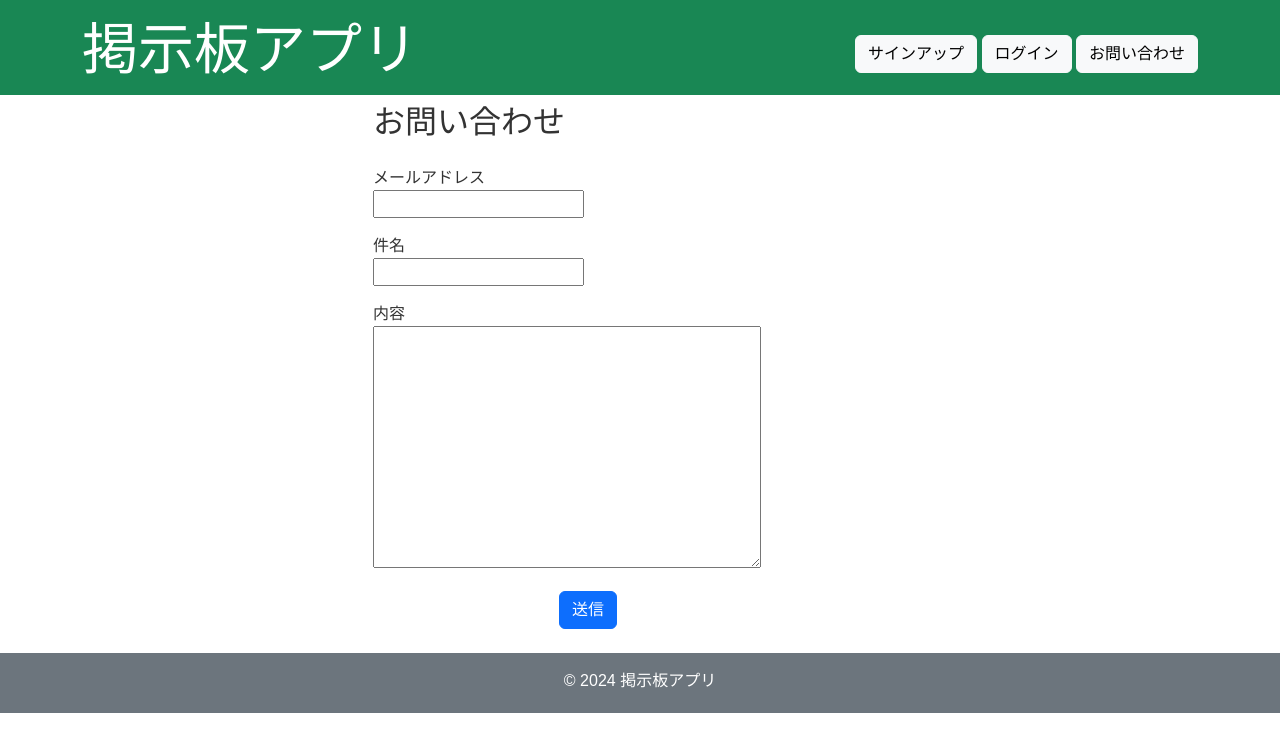
After one commit to engr-sng/board-app, a Django app: page /contact/ in a window 1280 px wide. The commit adds this page. Shown: the top 752 px of the page. Run offline with Django 5.2, Linux system fonts and the light colour scheme.

Commit message:
お問い合わせフォームの作成

```diff
--- a/app/forms.py
+++ b/app/forms.py
@@ -1,6 +1,6 @@
 # app/forms.py
 from django import forms
-from .models import Board, Comment, Favorite
+from .models import Board, Comment, Favorite, Contact
 from django.contrib.auth.forms import UserCreationForm
 from django.contrib.auth.models import User
 
@@ -26,3 +26,8 @@ class FavoriteForm(forms.ModelForm):
     class Meta:
         model = Favorite
         fields = ['board']
+
+class ContactForm(forms.ModelForm):
+    class Meta:
+        model = Contact
+        fields = ['title', 'message', 'email']
--- a/app/models.py
+++ b/app/models.py
@@ -30,3 +30,12 @@ class Favorite(models.Model):
 
     class Meta:
         unique_together = ('user', 'board')
+
+class Contact(models.Model):
+    title = models.CharField(max_length=100)
+    message = models.TextField()
+    email = models.EmailField()
+    created_at = models.DateTimeField(auto_now_add=True)
+
+    def __str__(self):
+        return self.title
--- a/app/urls.py
+++ b/app/urls.py
@@ -19,4 +19,6 @@ urlpatterns = [
     path('sort/', views.board_sort, name='sort'),
     path('add_favorite/', views.add_favorite, name='add_favorite'),
     path('remove_favorite/', views.remove_favorite, name='remove_favorite'),
+    path('contact/', views.contact, name='contact'),
+    path('contact/success/', views.contact_success, name='contact_success'),
 ]
--- a/app/views.py
+++ b/app/views.py
@@ -1,7 +1,7 @@
 # app/views.py
 from django.shortcuts import render, redirect, get_object_or_404
 from .models import Board, Comment, Favorite
-from .forms import BoardForm, SignUpForm, CommentForm, FavoriteForm
+from .forms import BoardForm, SignUpForm, CommentForm, FavoriteForm, ContactForm
 from django.contrib.auth import logout
 from django.contrib.auth.views import LoginView
 from django.contrib.auth.decorators import login_required
@@ -9,6 +9,8 @@ from functools import wraps
 from django.http import JsonResponse
 from django.db.models import Count
 from django.db import models
+from django.core.mail import send_mail
+from django.conf import settings
 
 def user_owns_board(view_func):
     @wraps(view_func)
@@ -172,6 +174,30 @@ def remove_favorite(request):
         return redirect('index')
     return redirect('index')
 
+def contact(request):
+    if request.method == 'POST':
+        form = ContactForm(request.POST)
+        if form.is_valid():
+            contact = form.save()
+
+            # ユーザーへのメール
+            user_subject = 'お問い合わせを受け付けました'
+            user_message = 'お問い合わせ内容：\n\n{}'.format(contact.message)
+            send_mail(user_subject, user_message, settings.EMAIL_HOST_USER, [contact.email])
+
+            # 運営者へのメール
+            admin_subject = '新しいお問い合わせがありました'
+            admin_message = 'お問い合わせ内容：\n\n{}'.format(contact.message)
+            send_mail(admin_subject, admin_message, settings.EMAIL_HOST_USER, [settings.EMAIL_HOST_USER])
+
+            return redirect('contact_success')
+    else:
+        form = ContactForm()
+    return render(request, 'contact.html', {'form': form})
+
+def contact_success(request):
+    return render(request, 'contact_success.html')
+
 # ログインページのビュー
 class CustomLoginView(LoginView):
     template_name = 'registration/login.html'
--- a/templates/base.html
+++ b/templates/base.html
@@ -30,12 +30,14 @@
                             {% csrf_token %}
                             <button type="submit" class="btn btn-light">ログアウト</button>
                         </form>
+                        <a href="{% url 'contact' %}" class="btn btn-light">お問い合わせ</a>
                     </div>
-                    {% else %}
+                {% else %}
                     <!-- ログインしていない場合 -->
                     <div>
                         <a href="{% url 'signup' %}" class="btn btn-light">サインアップ</a>
                         <a href="{% url 'login' %}" class="btn btn-light">ログイン</a>
+                        <a href="{% url 'contact' %}" class="btn btn-light">お問い合わせ</a>
                     </div>
                 {% endif %}
                 </div>
--- /dev/null
+++ b/templates/contact.html
@@ -0,0 +1,39 @@
+{% extends 'base.html' %}
+
+{% block title %}お問い合わせ{% endblock %}
+
+{% block content %}
+    <section class="container">
+        <div class="row justify-content-center">
+            <div class="col-md-6">
+                <h2 class="mb-4">お問い合わせ</h2>
+                <form method="POST">
+                    {% csrf_token %}
+                    <div class="mb-3 row">
+                        <label for="id_email">メールアドレス</label>
+                        <div class="col-sm-8">
+                            {{ form.email }}
+                        </div>
+                    </div>
+                    <div class="mb-3 row">
+                        <label for="id_title">件名</label>
+                        <div class="col-sm-8">
+                            {{ form.title }}
+                        </div>
+                    </div>
+                    <div class="mb-3 row">
+                        <label for="id_message">内容</label>
+                        <div class="col-sm-8">
+                            {{ form.message }}
+                        </div>
+                    </div>
+                    <div class="mb-3 row">
+                        <div class="col-sm-8 offset-sm-4">
+                            <button type="submit" class="btn btn-primary">送信</button>
+                        </div>
+                    </div>
+                </form>
+            </div>
+        </div>
+    </section>
+{% endblock %}
```
Also changed, not shown: config/settings.py (+9 -1 lines), templates/contact_success.html (added, +11 -0 lines).
